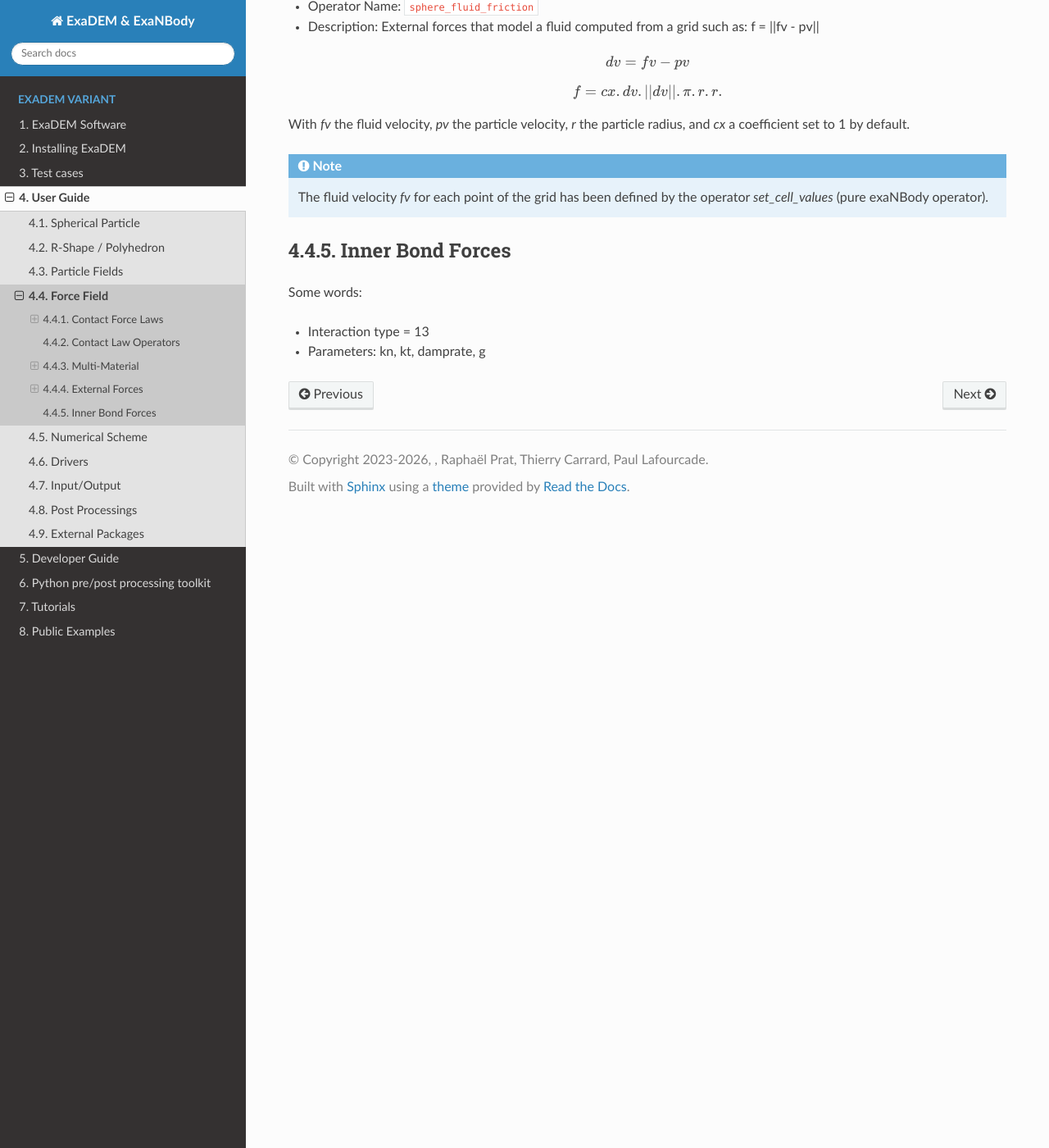
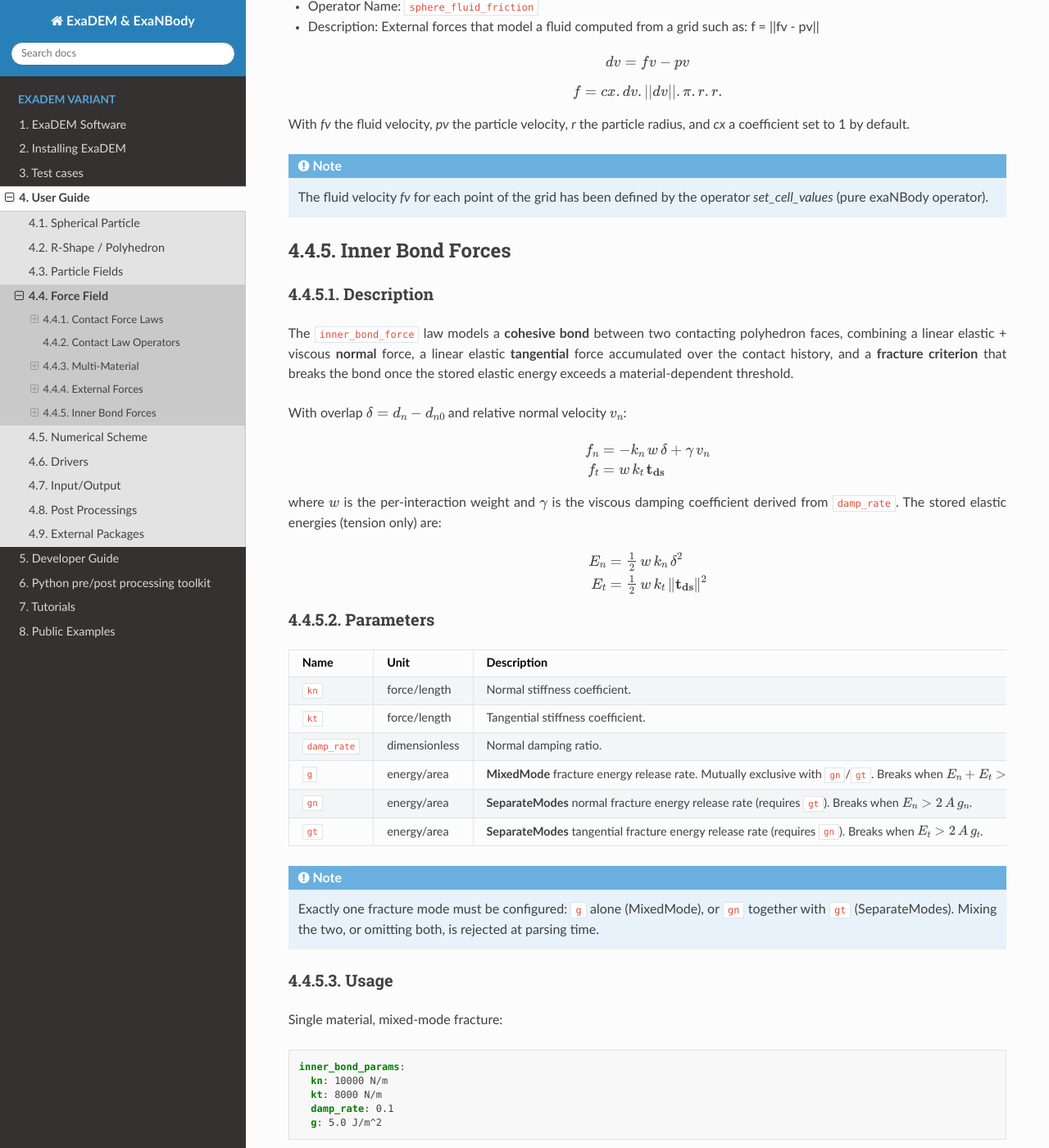
Before and after one commit to Collab4exaNBody/doc_exaDEM, a Sphinx documentation site: the page built from docs/source/project_exaDEM/user_guide/force_field.rst, in a window 1280 px wide and 1400 px high, scrolled down 10280 px. Shown: the whole window at 82% size. Built offline with Sphinx 7.4.7 and the Read the Docs theme 3.1.0, drawn with Linux system fonts in a browser that asks for light colours; some of the changed text lies outside the part shown.

Commit message:
Enhance documentation for inner bond forces
Expanded the documentation for inner bond forces, detailing the cohesive bond model, parameters, usage examples, and related functions.

```diff
--- a/docs/source/project_exaDEM/user_guide/force_field.rst
+++ b/docs/source/project_exaDEM/user_guide/force_field.rst
@@ -576,7 +576,120 @@ With `fv` the fluid velocity, `pv` the particle velocity, `r` the particle radiu
 Inner Bond Forces
 -----------------
 
-Some words:
+Description
+~~~~~~~~~~~
 
-- Interaction type = 13
-- Parameters: kn, kt, damprate, g
+The ``inner_bond_force`` law models a **cohesive bond** between two contacting
+polyhedron faces, combining a linear elastic + viscous **normal** force, a
+linear elastic **tangential** force accumulated over the contact history, and
+a **fracture criterion** that breaks the bond once the stored elastic energy
+exceeds a material-dependent threshold.
+
+With overlap :math:`\delta = d_n - d_{n0}` and relative normal velocity :math:`v_n`:
+
+.. math::
+
+   f_n &= -k_n\, w\, \delta + \gamma\, v_n \\
+   f_t &= w\, k_t\, \mathbf{t_{ds}}
+
+where :math:`w` is the per-interaction weight and :math:`\gamma` is the
+viscous damping coefficient derived from ``damp_rate``. The stored elastic
+energies (tension only) are:
+
+.. math::
+
+   E_n &= \tfrac12\, w\, k_n\, \delta^2 \\
+   E_t &= \tfrac12\, w\, k_t\, \lVert \mathbf{t_{ds}} \rVert^2
+
+Parameters
+~~~~~~~~~~
+
+.. list-table::
+   :header-rows: 1
+   :widths: 12 10 78
+
+   * - Name
+     - Unit
+     - Description
+   * - ``kn``
+     - force/length
+     - Normal stiffness coefficient.
+   * - ``kt``
+     - force/length
+     - Tangential stiffness coefficient.
+   * - ``damp_rate``
+     - dimensionless
+     - Normal damping ratio.
+   * - ``g``
+     - energy/area
+     - **MixedMode** fracture energy release rate. Mutually exclusive with
+       ``gn``/``gt``. Breaks when :math:`E_n + E_t > 2\,A\,g`.
+   * - ``gn``
+     - energy/area
+     - **SeparateModes** normal fracture energy release rate (requires ``gt``).
+       Breaks when :math:`E_n > 2\,A\,g_n`.
+   * - ``gt``
+     - energy/area
+     - **SeparateModes** tangential fracture energy release rate (requires ``gn``).
+       Breaks when :math:`E_t > 2\,A\,g_t`.
+
+.. note::
+
+   Exactly one fracture mode must be configured: ``g`` alone (MixedMode), or
+   ``gn`` together with ``gt`` (SeparateModes). Mixing the two, or omitting
+   both, is rejected at parsing time.
+
+Usage
+~~~~~
+
+Single material, mixed-mode fracture:
+
+.. code-block:: yaml
+
+   inner_bond_params:
+     kn: 10000 N/m
+     kt: 8000 N/m
+     damp_rate: 0.1
+     g: 5.0 J/m^2
+
+Single material, separate-mode fracture:
+
+.. code-block:: yaml
+
+   inner_bond_params:
+     kn: 10000 N/m
+     kt: 8000 N/m
+     damp_rate: 0.1
+     gn: 5.0 J/m^2
+     gt: 2.0 J/m^2
+
+Multi-material simulations use the ``inner_bond_params`` operator with one
+entry per ``(mat1[p], mat2[p])`` pair in parallel arrays:
+
+.. code-block:: yaml
+
+   - inner_bond_params:
+      mat1:      [  Type1, Type1, Type2 ]
+      mat2:      [  Type1, Type2, Type2 ]
+      kn:        [   5000, 10000, 15000 ]
+      kt:        [   4000,  8000, 12000 ]
+      damp_rate: [  0.999, 0.999, 0.999 ]
+      gn:        [   1e-5,  1e-5,  1e-5 ]
+      gt:        [   1e-5,  1e-5,  1e-5 ]
+
+   # or, mixed mode for every pair:
+   - inner_bond_params:
+      mat1:      [  Type1, Type2 ]
+      mat2:      [  Type1, Type2 ]
+      kn:        [   5000, 15000 ]
+      kt:        [   4000, 12000 ]
+      damp_rate: [  0.999,  0.999 ]
+      g:         [   1e-5,   1e-5 ]
+
+See also
+~~~~~~~~
+
+- ``stick_polyhedra`` — builds the inner-bond interactions and computes the
+  fracture criterion's area term per bonded face.
+- ``apply_interface_fracture_criterion`` — applies the configured rupture
+  mode (mixed or separate) to decide whether a bonded interface breaks.
```
